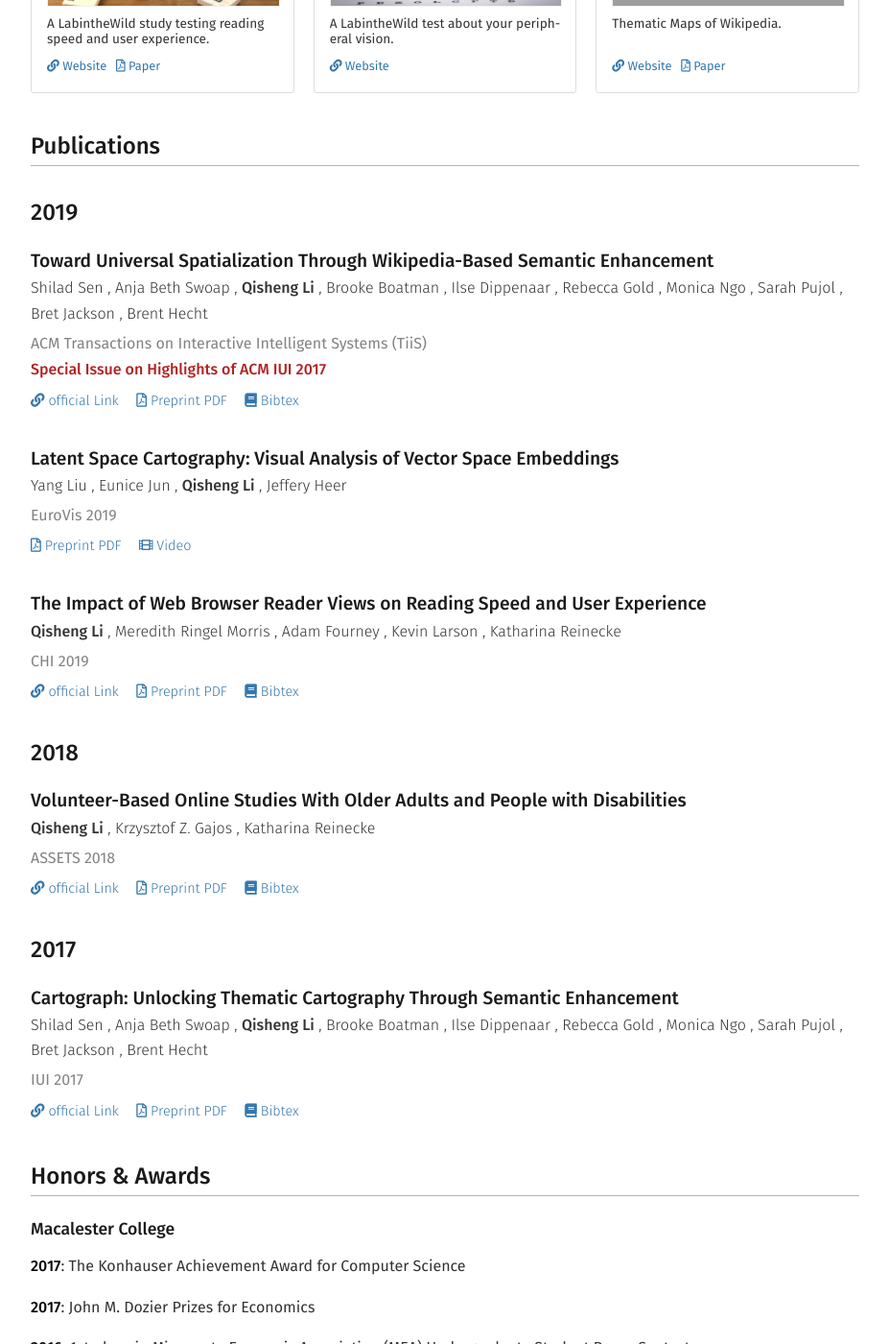
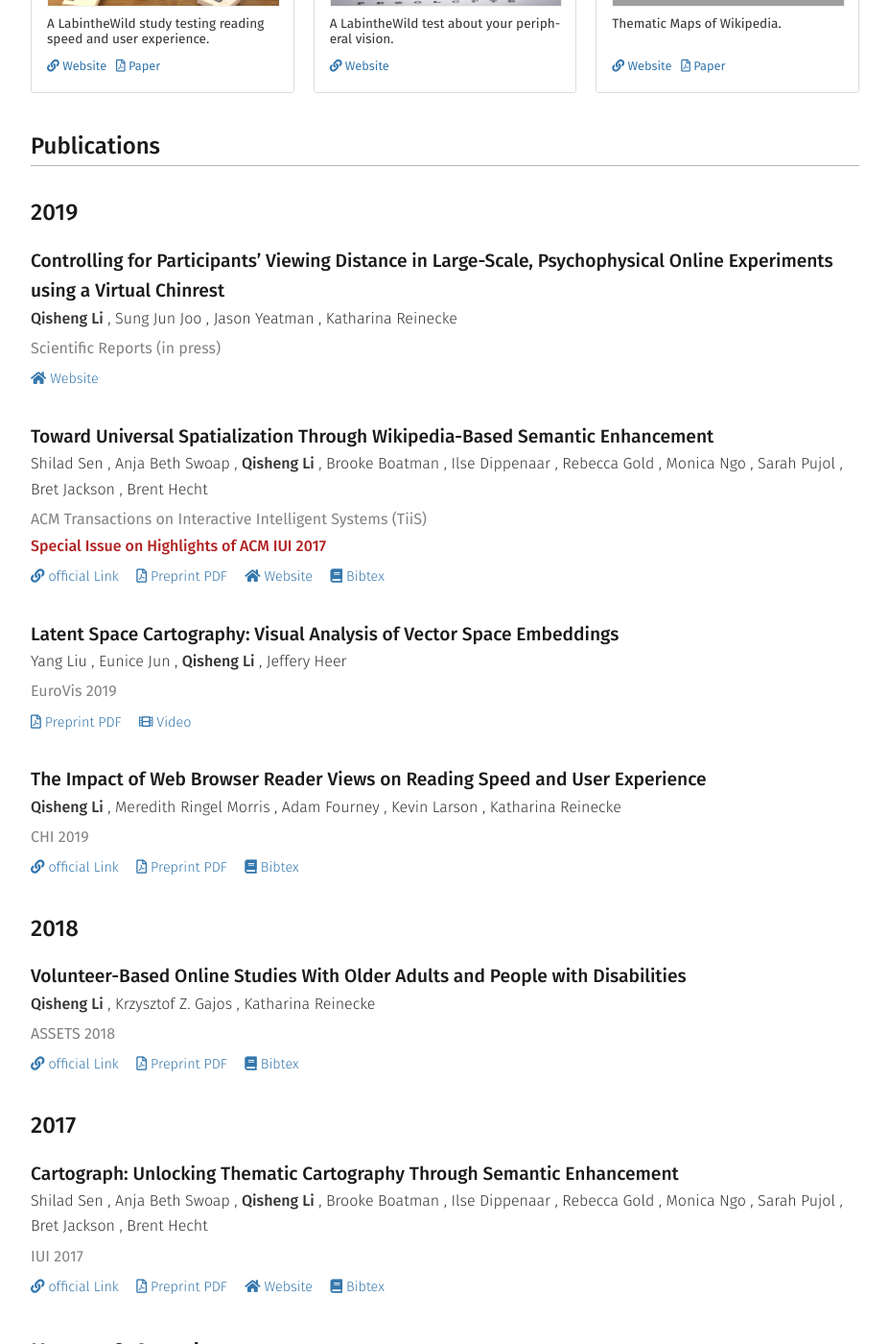
Before and after one commit to QishengLi/my_website, a Jekyll site: the page built from index.md, in a window 1280 px wide and 1400 px high, scrolled down 770 px. Shown: the whole window at 96% size, without its empty margins (176-1103 px from the left). Built offline with Jekyll 4.4.1, drawn with Linux system fonts in a browser that asks for light colours; nearby versions of some CDN libraries; grey boxes are pictures that could not be loaded.

Commit message:
+ add virtual chinrest

```diff
--- a/_data/publications.yml
+++ b/_data/publications.yml
@@ -1,3 +1,25 @@
+- id: virtual_chinrest
+  title: "Controlling for Participants’ Viewing Distance in Large-Scale, Psychophysical Online Experiments using a Virtual Chinrest"
+  year: 2019
+  doi:
+  preprint:
+  official:
+  authors:
+    - Qisheng Li
+    - Sung Jun Joo
+    - Jason Yeatman
+    - Katharina Reinecke
+  venue: Scientific Reports (in press)
+  venue_tags:
+    -
+  venue_location:
+  venue_url:
+  awards:
+  highlight: true
+  link: https://github.com/QishengLi/virtual_chinrest
+  type:
+    - Journal
+
 - id: cartograph_extend
   title: "Toward Universal Spatialization Through Wikipedia-Based Semantic Enhancement"
   year: 2019
--- a/_includes/publications.html
+++ b/_includes/publications.html
@@ -48,6 +48,12 @@
     {% if pub.preprint %}
       <a target="_blank" href="{{ pub.preprint | relative_url }}">
         <i class="far fa-file-pdf" aria-hidden="true"></i> Preprint PDF
+      </a>
+    {% endif %}
+
+    {% if pub.link %}
+      <a target="_blank" href="{{ pub.link | relative_url }}">
+        <i class="fas fa-home" aria-hidden="true"></i> Website
       </a>
     {% endif %}
 
```
